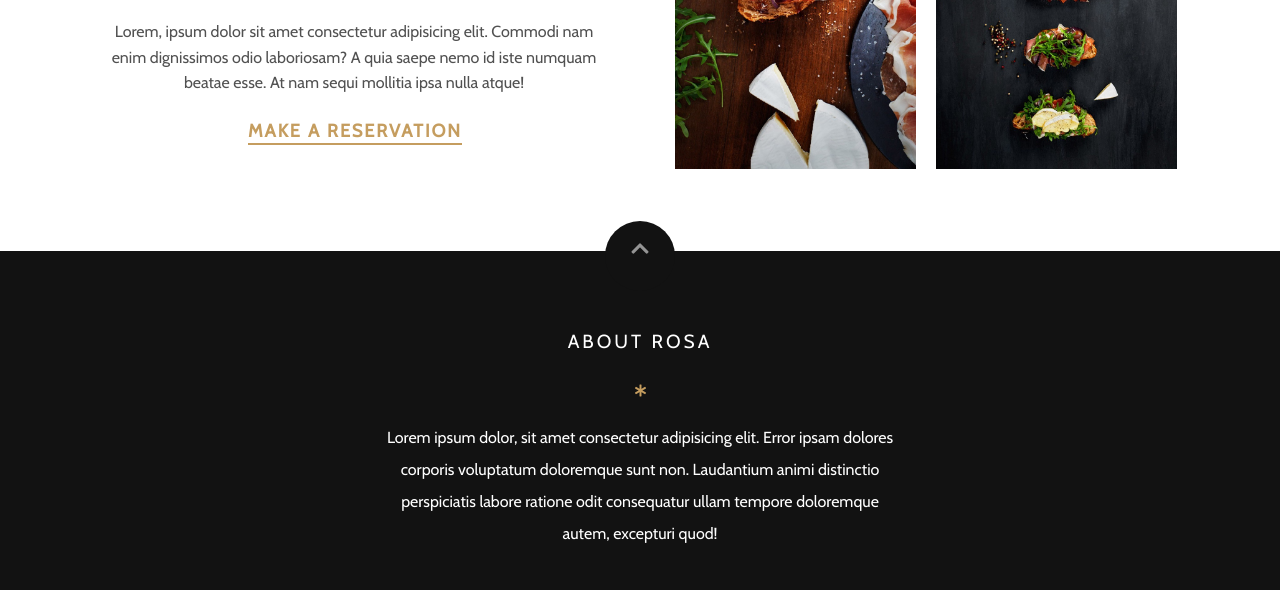
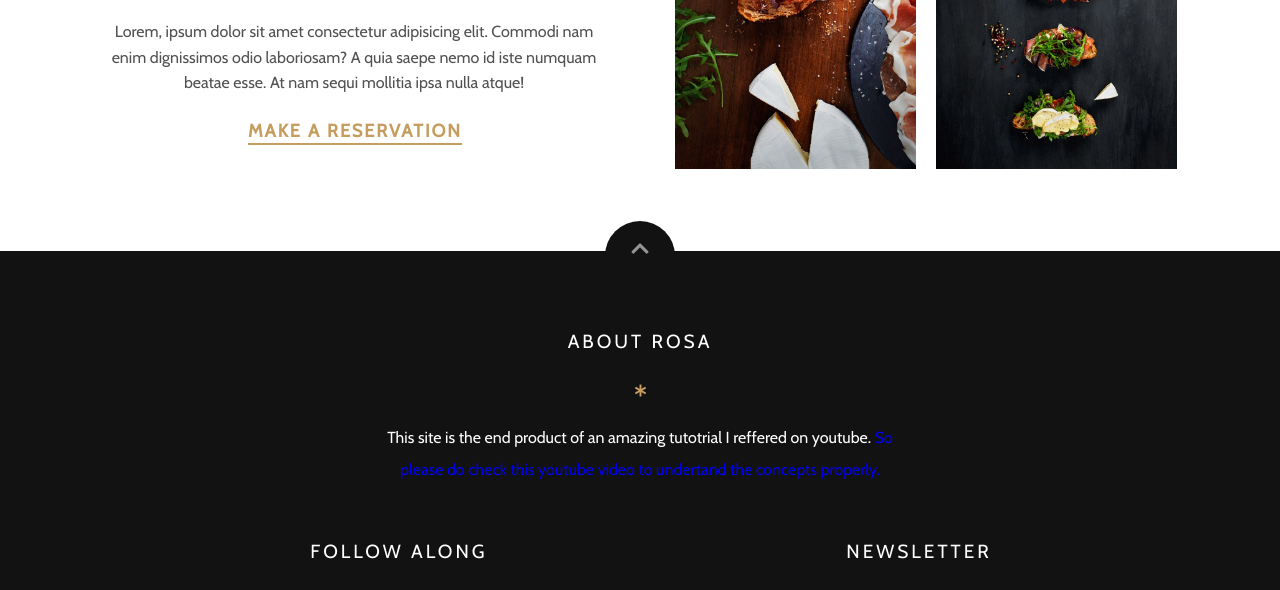
Before and after one commit to Shashwa7/restrauntLandUpPage, a plain HTML site: page index.html in a window 1280 px wide. Shown: the part 3222-3812 px from the top of the page. Drawn offline with nearby package versions, Linux system fonts and the light colour scheme; a web font is replaced by a local one.

Commit message:
Update index.html

```diff
--- a/index.html
+++ b/index.html
@@ -210,9 +210,9 @@
                 <div class="footer-content-about animate-top">
                     <h4>About Rosa</h4>
                     <div class="asterisk"><i class="fas fa-asterisk"></i></div>
-                    <p>Lorem ipsum dolor, sit amet consectetur adipisicing elit. Error ipsam dolores corporis voluptatum
-                        doloremque sunt non. Laudantium animi distinctio perspiciatis labore ratione odit consequatur
-                        ullam tempore doloremque autem, excepturi quod!</p>
+                    <p>This site is the end product of an amazing tutotrial I reffered on youtube.
+                       <a href="https://www.youtube.com/watch?v=FZQxPTV3cFk&ab_channel=JulioCodes" target="_blank">So please do check this youtube video to undertand the concepts properly.</a>
+                    </p>
                 </div>
 
                 <!--here we will provide social medial handles-->
```
